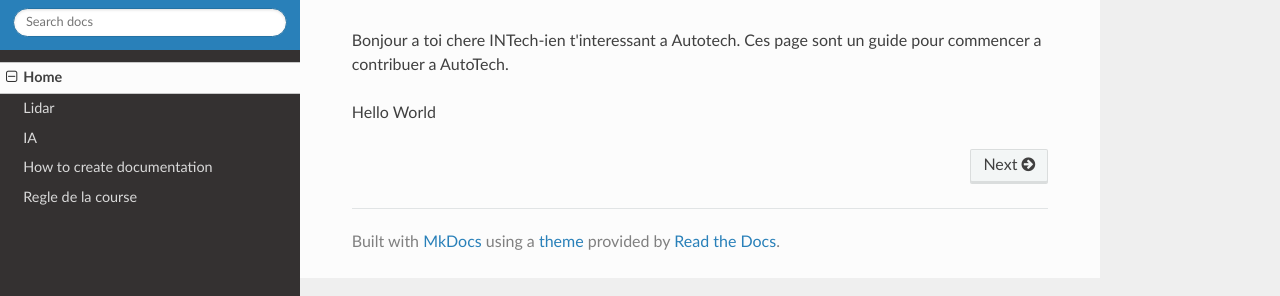
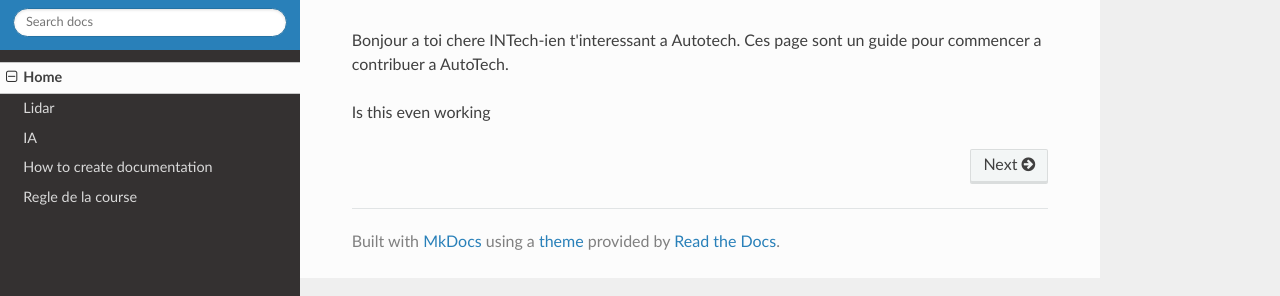
Before and after one commit to Club-INTech/CoVAPSy, an MkDocs documentation site: the page built from docs/index.md, in a window 1280 px wide. Shown: the part 131-427 px from the top of the page. Built offline with MkDocs 1.6.1, drawn with Linux system fonts in a browser that asks for light colours; nearby versions of some CDN libraries.

Commit message:
Testing if the new action is actually working?

```diff
--- a/docs/index.md
+++ b/docs/index.md
@@ -4,4 +4,4 @@
 Bonjour a toi chere INTech-ien t'interessant a Autotech. Ces page sont un guide pour commencer a contribuer a AutoTech.
 
 
-Hello World
+Is this even working
```
